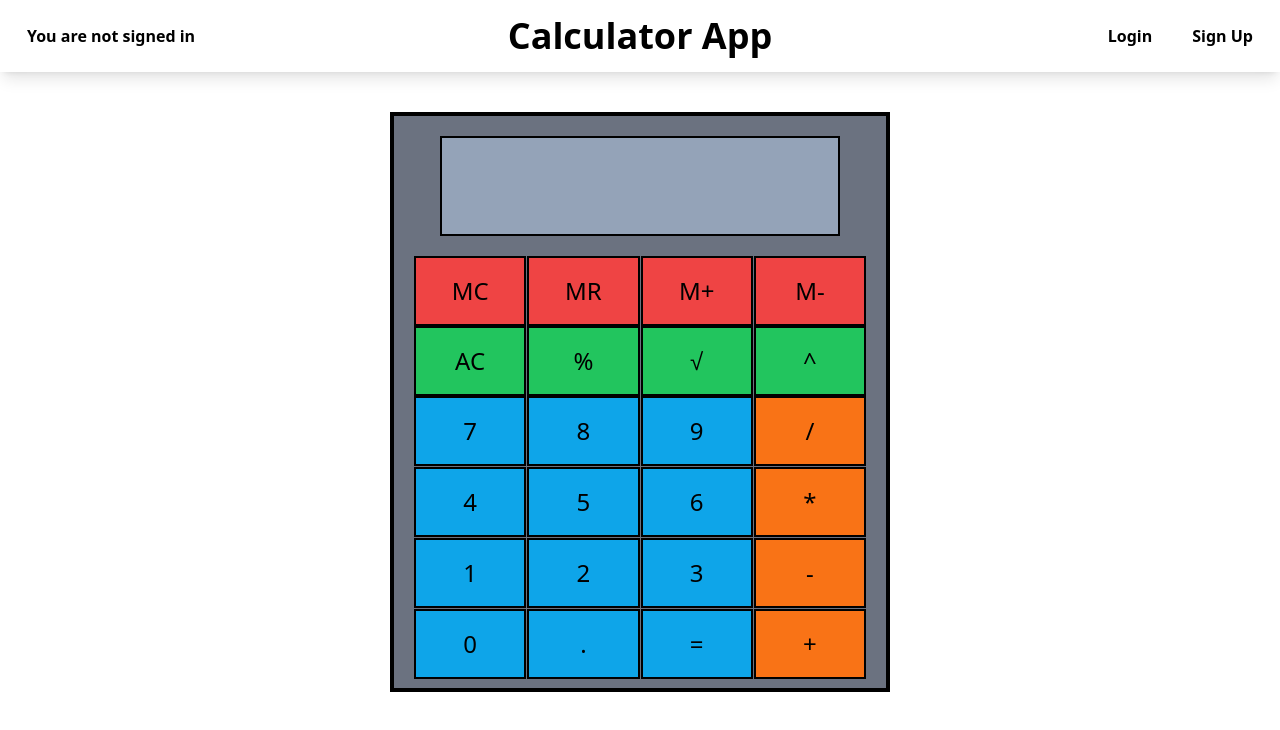
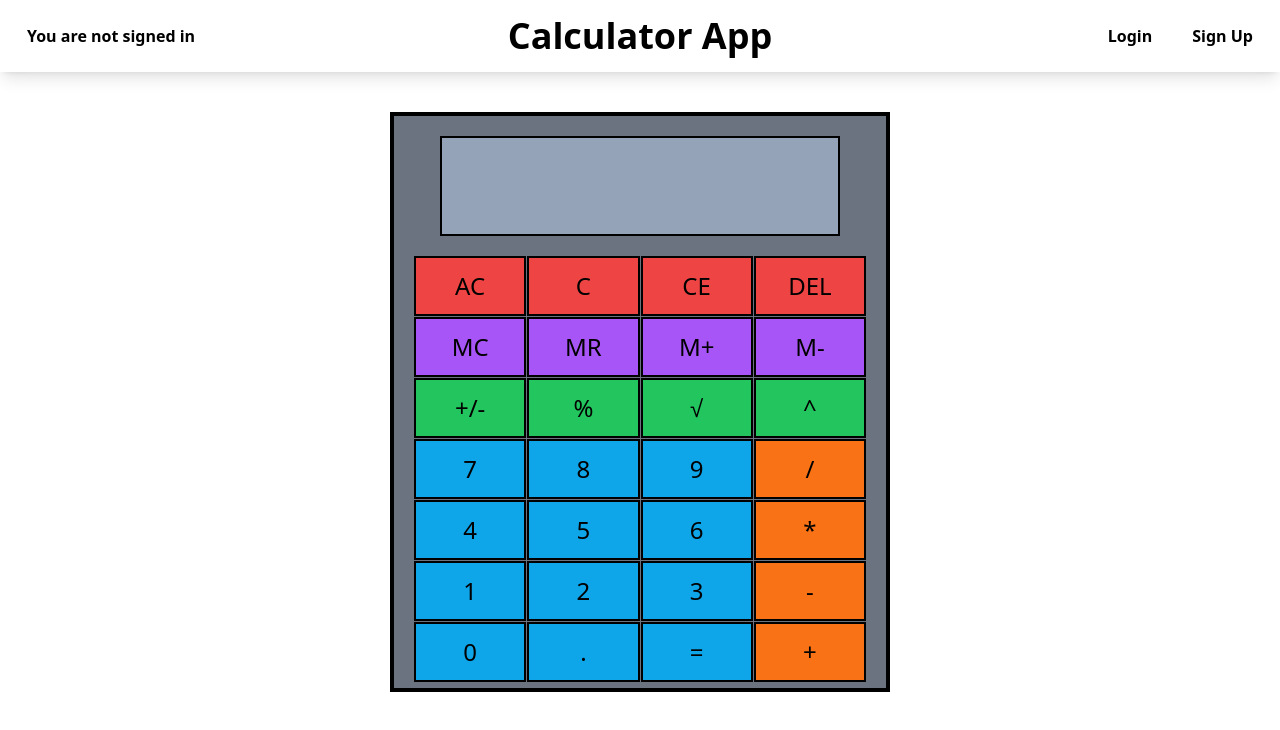
Before and after one commit to jdplumst/calculator-app, a Next.js app: page / in a window 1280 px wide. Shown: the top 730 px of the page. Built offline with nearby package versions, Linux system fonts and the light colour scheme.

Commit message:
Add negative function and deletion functions

```diff
--- a/pages/index.tsx
+++ b/pages/index.tsx
@@ -12,8 +12,9 @@ export default function Home() {
   // Arrays to hold the different button types
   const digits = [7, 8, 9, 4, 5, 6, 1, 2, 3, 0, ".", "="];
   const operators = ["/", "*", "-", "+"];
-  const special = ["AC", "%", "√", "^"];
+  const special = ["+/-", "%", "√", "^"];
   const memories = ["MC", "MR", "M+", "M-"];
+  const clear = ["AC", "C", "CE", "DEL"];
 
   // Check if user session exists
   useEffect(() => {
@@ -159,17 +160,27 @@ export default function Home() {
             <span>{display}</span>
           </div>
           <div className="p-5">
-            <div className="grid grid-cols-4 gap-[1px]">
+            <div className="mb-[1px] grid grid-cols-4 gap-[1px]">
+              {clear.map((c) => (
+                <button
+                  key={c}
+                  // onClick={() => handleMemory(m)}
+                  className="button bg-red-500 hover:bg-red-500">
+                  {c}
+                </button>
+              ))}
+            </div>
+            <div className="mb-[1px] grid grid-cols-4 gap-[1px]">
               {memories.map((m) => (
                 <button
                   key={m}
                   onClick={() => handleMemory(m)}
-                  className="button bg-red-500 hover:bg-red-500">
+                  className="button bg-purple-500 hover:bg-purple-500">
                   {m}
                 </button>
               ))}
             </div>
-            <div className="grid grid-cols-4 gap-[1px]">
+            <div className="mb-[1px] grid grid-cols-4 gap-[1px]">
               {special.map((s) => (
                 <button
                   key={s}
--- a/styles/globals.css
+++ b/styles/globals.css
@@ -3,7 +3,7 @@
 @tailwind utilities;
 
 .button {
-  height: 70px;
+  height: 60px;
   border-width: 2px;
   border-color: black;
   font-size: 24px;
```
